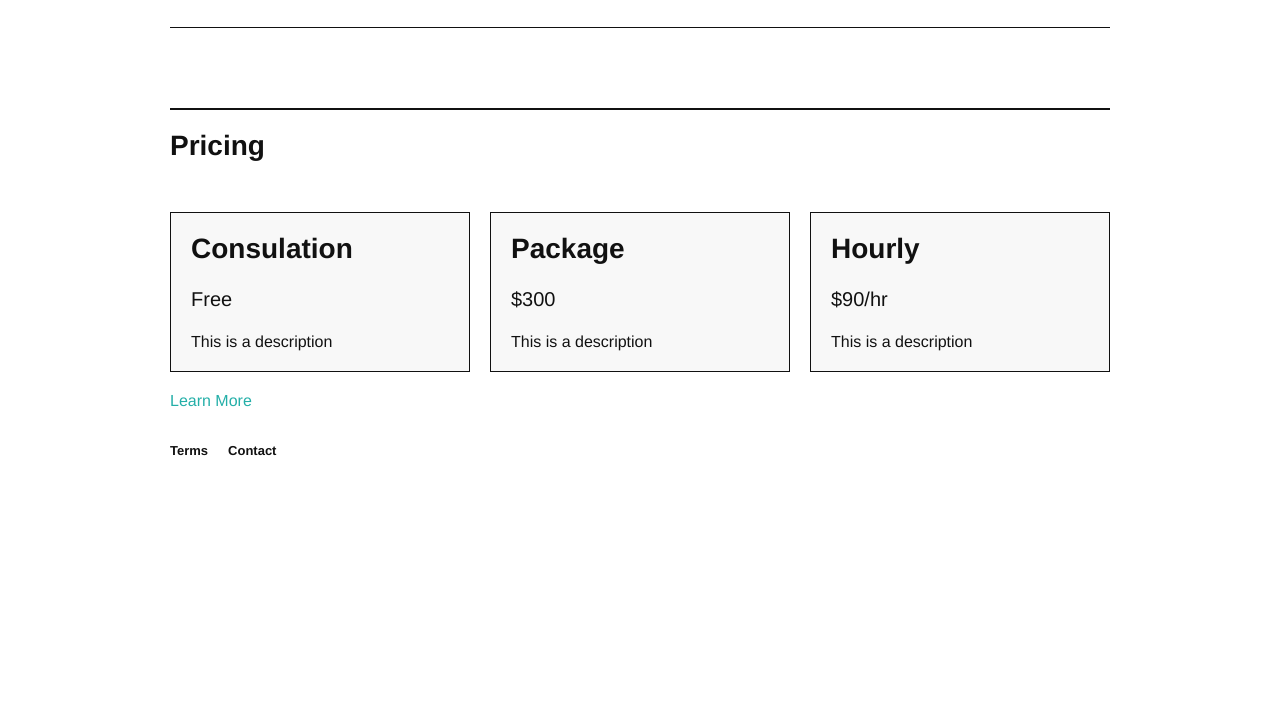
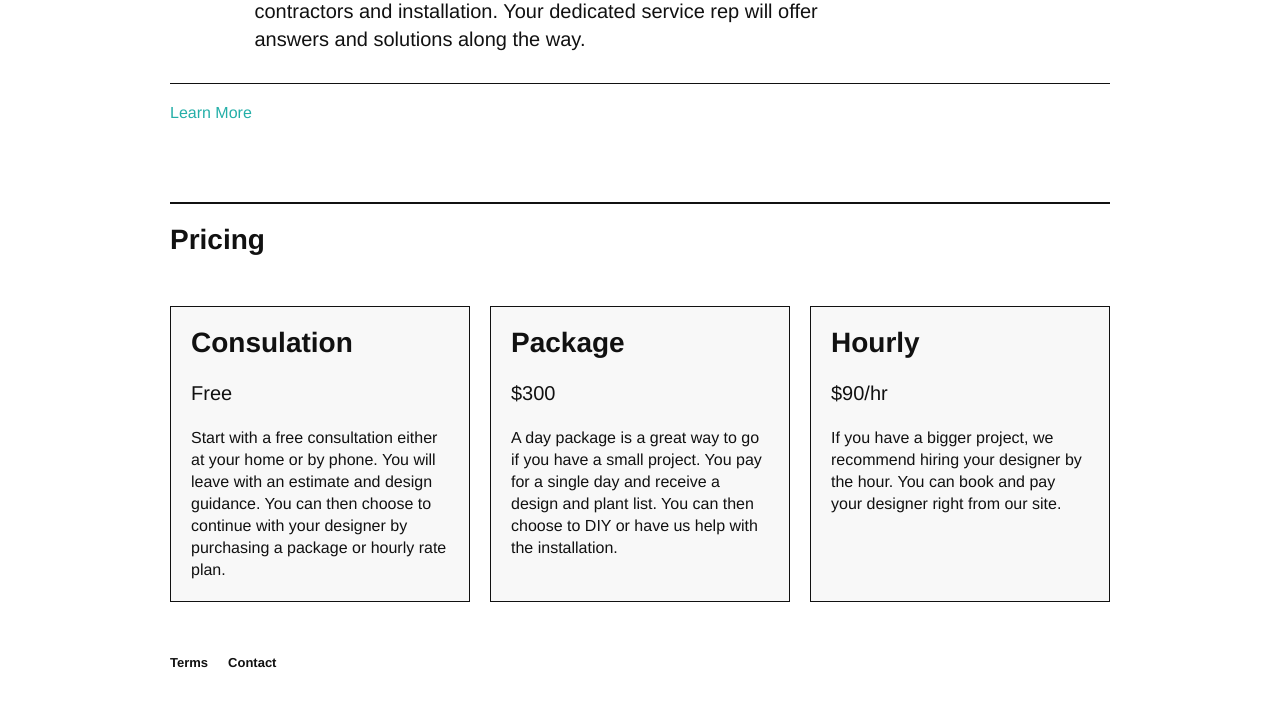
Before and after one commit to bczulauf/gardenspruce, a plain HTML site: page www/index.html in a window 1280 px wide. Shown: the part 1883-2585 px from the top of the page. Before the commit the page ends 2373 px from the top, so only its background shows below. Drawn offline with Linux system fonts and the light colour scheme; no server answers.

Commit message:
portfolio

```diff
--- a/www/css/main.css
+++ b/www/css/main.css
@@ -436,3 +436,17 @@ input[type=file] {
 .home-img {
     width: 300px;
 }
+
+.services-list {
+    list-style: none;
+    margin: 0;
+    padding: 0;
+}
+
+.services-list li {
+    padding: 5px 0;
+}
+
+.text-small {
+    line-height: 22px;
+}
--- a/www/index.html
+++ b/www/index.html
@@ -41,7 +41,7 @@
             </a>
             <a href="#/about" class="header-link">About</a>
             <a href="#/service" class="header-link">How It Works</a>
-            <a href="#/magazine" class="header-link">Portfolio</a>
+            <a href="#/portfolio" class="header-link">Portfolio</a>
             <a href="#/login" class="header-link flt-right login-link" id="login-link">Log In</a>
             <a href="#/logout" class="header-link flt-right logout-link" id="logout-link">Log Out</a>
             <a href="#/dashboard" role="button" class="btn dashboard-link header-link">Dashboard</a>
@@ -68,6 +68,7 @@
         <script src="pages/dashboard.js"></script>
         <script src="pages/post.js"></script>
         <script src="pages/mag.js"></script>
+        <script src="pages/portfolio.js"></script>
         <script src="pages/login.js"></script>
         <script src="pages/create-account.js"></script>
         <script src="pages/logout.js"></script>
--- a/www/pages/about.js
+++ b/www/pages/about.js
@@ -2,8 +2,48 @@ function loadAbout() {
     var template = `
         <div class="section">
             <h2 class="page-header">About</h2>
-            <div class="col8">
-                <p>Garden Spruce was founded with a simple idea: garden design needed a redesign for the way we live now. So we set out to create a smart, accessible and personal service that works whether you are accessorizing or gut-renovating. By giving our clients access to top emerging garden design talent, and exceptional customer service (we are fanatical about it), we are making it easy to love where you live.</p>
+            <div class="row">
+                <div class="col7">
+                    <p>Whether you want a few perfect pots or a breezy backyard oasis, Garden Spruce makes it easy to create your dream garden.</p>
+                    <p>We'll match you with a handpicked, top-quality designer to help you with every part of the design process, from sketches to blueprints, installation to maintenance.</p>
+                    <p>Whether you're looking for some advice on a DIY project or a full service garden makeover, our designers, contractors and crews are happy to help.  Prices are wholesale, payment is simple and transparent, and packages are tailored to your needs.  Getting started is risk free, so tell us about your project!  We can't wait to get digging.</p>
+                </div>
+                <div class="col col2"></div>
+                <div class="col col3">
+                    <h3>Services</h3>
+                    <ul class="services-list">
+                        <li>
+                            Pots & Planters
+                        </li>
+                        <li>
+                            Porches
+                        </li>
+                        <li>
+                            Patios
+                        </li>
+                        <li>
+                            Yards
+                        </li>
+                        <li>
+                            Irrigation
+                        </li>
+                        <li>
+                            Vegetable Gardens
+                        </li>
+                        <li>
+                            Rain Wise Gardens
+                        </li>
+                        <li>
+                            Hardscaping
+                        </li>
+                        <li>
+                            Fences & Walls
+                        </li>
+                        <li>
+                            Sheds
+                        </li>
+                    </ul>
+                </div>
             </div>
         </div>
     `;
--- a/www/pages/dashboard.js
+++ b/www/pages/dashboard.js
@@ -4,17 +4,9 @@ function loadDashboard() {
         const template = `
             <div class="section">
                 <h2 class="page-header">Dashboard</h2>
-                <div class="grid">
-                    <div id="payments" class="col col4">
-                        <h2>Payment Updates</h2>
-                        <h3 class="box">There is no activity at this time.</h3>
-                    </div>
-                    <div class="col col1"></div>
-                    <div class="col col7">
-                        <h2>Project Updates</h2>
-                        <p>Welcome! We are matching you with a designer right now.</p>
-                        <p>You'll get an email introduction to a designer when a match is made, so keep an eye out! You should hear from us in the next 3 business days.</p>
-                    </div>
+                <div class="col col7">
+                    <p>Welcome! We are really excited to work with you. Our team is matching you with a designer right now.</p>
+                    <p>You'll get an email introduction to a designer when a match is made, so keep an eye out! You should hear from us in the next 3 business days.</p>
                 </div>
             </div>`;
 
--- a/www/pages/home.js
+++ b/www/pages/home.js
@@ -17,8 +17,8 @@ function loadHome() {
             <h2 class="section-header">About</h2>
             <div class="row">
                 <div class="col col7">
-                    <p>Garden Spruce makes it easy to create your dream garden.</p>
-                    <p>Whether you are accessorizing or gut-renovating, we provide a custom and personal service that works. We will guide you through the entire garden design process, from designs to plant installation.</p>
+                    <p>Whether you want a few perfect pots or a breezy backyard oasis, Garden Spruce makes it easy to create your dream garden.</p>
+                    <p>We'll match you with a handpicked, top-quality designer to help you with every part of the design process, from sketches to blueprints, installation to maintenance.</p>
                     <a href="#/about">Learn More</a>
                 </div>
                 <div class="col col1"></div>
@@ -37,42 +37,42 @@ function loadHome() {
                     <li>
                         <div>
                             <h2 class="inline">Book a consultation</h2>
-                            <h3>Based on the project details you provide, your dedicated customer service rep will hand select one of our top designers to meet with you for a complimentary consult.</h3>
+                            <h3 class="col8">Based on the project details you provide, your dedicated customer service rep will hand select one of our top designers to meet with you for a complimentary consult.</h3>
                         </div>
                     </li>
                     <li>
                         <div>
                             <h2 class="inline">Buy time with Garden Spruce</h2>
-                            <h3>After reviewing your custom proposal from your designer, you can either buy a day design package or book time at $130/hr to execute your project, in-person or by-video. See our design package options.</h3>
+                            <h3 class="col8">After reviewing your custom proposal from your designer, you can either buy a day design package or book time at $130/hr to execute your project, in-person or by-video. See our design package options.</h3>
                         </div>
                     </li>
                     <li>
                         <div>
                             <h2>Design and Execute</h2>
-                            <h3>Depending on your scope of work, your designer will provide design plans, pick plants and hardscape, source materials, and manage contractors and installation. Your dedicated service rep will offer answers and solutions along the way.</h3>
+                            <h3 class="col8">Depending on your scope of work, your designer will provide design plans, pick plants and hardscape, source materials, and manage contractors and installation. Your dedicated service rep will offer answers and solutions along the way.</h3>
                         </div>
                     </li>
                 </ol>
             </div>
+            <a href="#/service">Learn More</a>
             <h2 class="section-header">Pricing</h2>
             <div class="row margin-bottom">
                 <div class="col col4 box price-box">
                     <h2 class="margin-bottom">Consulation</h2>
                     <h3 class="margin-bottom">Free</h3>
-                    This is a description
+                    <div class="text-small">Start with a free consultation either at your home or by phone. You will leave with an estimate and design guidance. You can then choose to continue with your designer by purchasing a package or hourly rate plan.</div>
                 </div>
                 <div class="col col4 box price-box">
                     <h2 class="margin-bottom">Package</h2>
                     <h3 class="margin-bottom">$300</h3>
-                    This is a description
+                    <div class="text-small">A day package is a great way to go if you have a small project. You pay for a single day and receive a design and plant list. You can then choose to DIY or have us help with the installation.</div>
                 </div>
                 <div class="col col4 box price-box">
                     <h2 class="margin-bottom">Hourly</h2>
                     <h3 class="margin-bottom">$90/hr</h3>
-                    This is a description
+                    <div class="text-small">If you have a bigger project, we recommend hiring your designer by the hour. You can book and pay your designer right from our site.</div>
                 </div>
             </div>
-            <a href="#/service">Learn More</a>
         </div>`;
 
     pageElem.innerHTML = template;
--- /dev/null
+++ b/www/pages/portfolio.js
@@ -0,0 +1,22 @@
+function loadPortfolio() {
+    var template = `
+        <div class="section">
+            <div class="row margin-bottom">
+                <div class="col col4"><img src="img/garden5.jpg" class="home-img" /></div>
+                <div class="col col4"><img src="img/garden6.jpg" class="home-img" /></div>
+                <div class="col col4"><img src="img/garden7.jpg" class="home-img" /></div>
+            </div>
+            <div class="row margin-bottom">
+                <div class="col col4"><img src="img/garden2.jpg" class="home-img" /></div>
+                <div class="col col4"><img src="img/garden3.jpg" class="home-img" /></div>
+                <div class="col col4"><img src="img/garden4.jpg" class="home-img" /></div>
+            </div>
+            <div class="row margin-bottom">
+                <div class="col col4"><img src="img/garden8.jpg" class="home-img" /></div>
+                <div class="col col4"><img src="img/garden9.jpg" class="home-img" /></div>
+                <div class="col col4"><img src="img/garden10.jpg" class="home-img" /></div>
+            </div>
+        </div>`;
+
+    pageElem.innerHTML = template;
+}
--- a/www/pages/service.js
+++ b/www/pages/service.js
@@ -2,43 +2,42 @@ function loadService() {
     var template = `
         <div class="section">
             <h2 class="page-header">How it works</h2>
-            <div class="row">
-                <div class="col col7">
             <ol class="ordered-list">
                 <li>
                     <div>
                         <h2 class="inline">Book a consultation</h2>
-                                <h3>Based on the project details you provide, your dedicated customer service rep will hand select one of our top designers to meet with you for a complimentary consult.</h3>
+                        <h3 class="col8">Based on the project details you provide, your dedicated customer service rep will hand select one of our top designers to meet with you for a complimentary consult.</h3>
                     </div>
                 </li>
                 <li>
                     <div>
                         <h2 class="inline">Buy time with Garden Spruce</h2>
-                                <h3>After reviewing your custom proposal from your designer, you can either buy a day design package or book time at $130/hr to execute your project, in-person or by-video. See our design package options.</h3>
+                        <h3 class="col8">After reviewing your custom proposal from your designer, you can either buy a day design package or book time at $130/hr to execute your project, in-person or by-video. See our design package options.</h3>
                     </div>
                 </li>
                 <li>
                     <div>
                         <h2>Design and Execute</h2>
-                                <h3>Depending on your scope of work, your designer will provide design plans, pick plants and hardscape, source materials, and manage contractors and installation. Your dedicated service rep will offer answers and solutions along the way.</h3>
+                        <h3 class="col8">Depending on your scope of work, your designer will provide design plans, pick plants and hardscape, source materials, and manage contractors and installation. Your dedicated service rep will offer answers and solutions along the way.</h3>
                     </div>
                 </li>
             </ol>
+            <h2 class="section-header">Pricing</h2>
+            <div class="row margin-bottom">
+                <div class="col col4 box price-box">
+                    <h2 class="margin-bottom">Consulation</h2>
+                    <h3 class="margin-bottom">Free</h3>
+                    <div class="text-small">Start with a free consultation either at your home or by phone. You will leave with an estimate and design guidance. You can then choose to continue with your designer by purchasing a package or hourly rate plan.</div>
                 </div>
-                <div class="col col1"></div>
-                <div class="col col4">
-                    <div class="box price-box">
-                        <h2>Free</h2>
-                        <h3>Initial consultation</h3>
+                <div class="col col4 box price-box">
+                    <h2 class="margin-bottom">Package</h2>
+                    <h3 class="margin-bottom">$300</h3>
+                    <div class="text-small">A day package is a great way to go if you have a small project. You pay for a single day and receive a design and plant list. You can then choose to DIY or have us help with the installation.</div>
                 </div>
-                    <div class="box price-box">
-                        <h2>$130/hr</h2>
-                        <h3>Book a designer at an hourly rate.</h3>
-                    </div>
-                    <div class="box price-box">
-                        <h2>$500</h2>
-                        <h3>Single day design for small projects like decks and pots.</h3>
-                    </div>
+                <div class="col col4 box price-box">
+                    <h2 class="margin-bottom">Hourly</h2>
+                    <h3 class="margin-bottom">$90/hr</h3>
+                    <div class="text-small">If you have a bigger project, we recommend hiring your designer by the hour. You can book and pay your designer right from our site.</div>
                 </div>
             </div>
         </div>`;
--- a/www/router.js
+++ b/www/router.js
@@ -71,6 +71,7 @@ Router.add("logout", handleLogout);
 Router.add("signup", loadSignup);
 Router.add("service", loadService);
 Router.add("posts/(.*)", loadPost);
+Router.add("portfolio", loadPortfolio);
 Router.add("magazine", loadMag);
 Router.add("terms", loadTerms);
 Router.add("contact", loadContact);
```
Also changed, not shown: www/img/garden10.jpg (added), www/img/garden5.jpg (added), www/img/garden6.jpg (added), www/img/garden7.jpg (added), www/img/garden8.jpg (added), www/img/garden9.jpg (added). Lines whose indentation alone changed are shown as unchanged.
